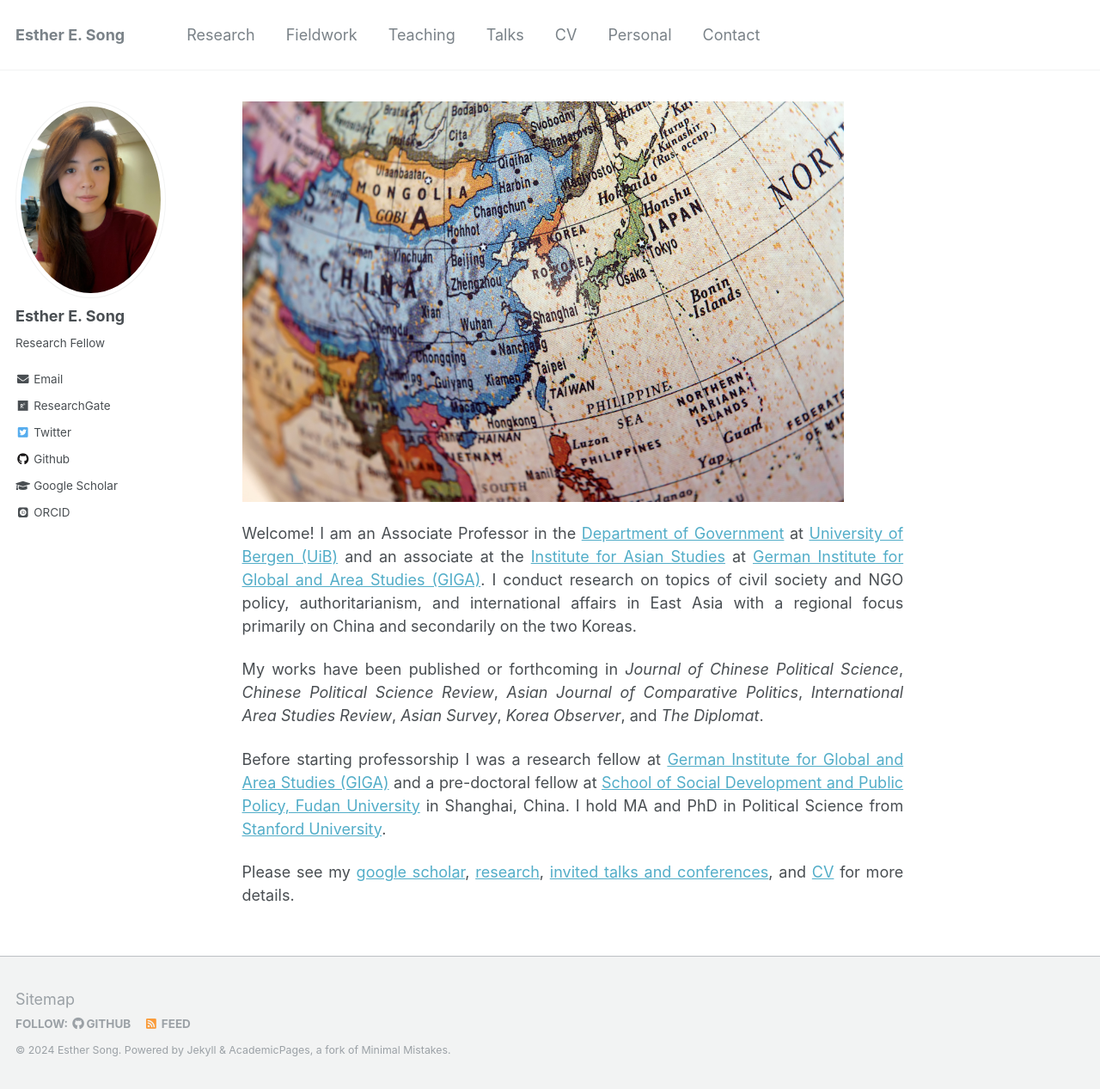
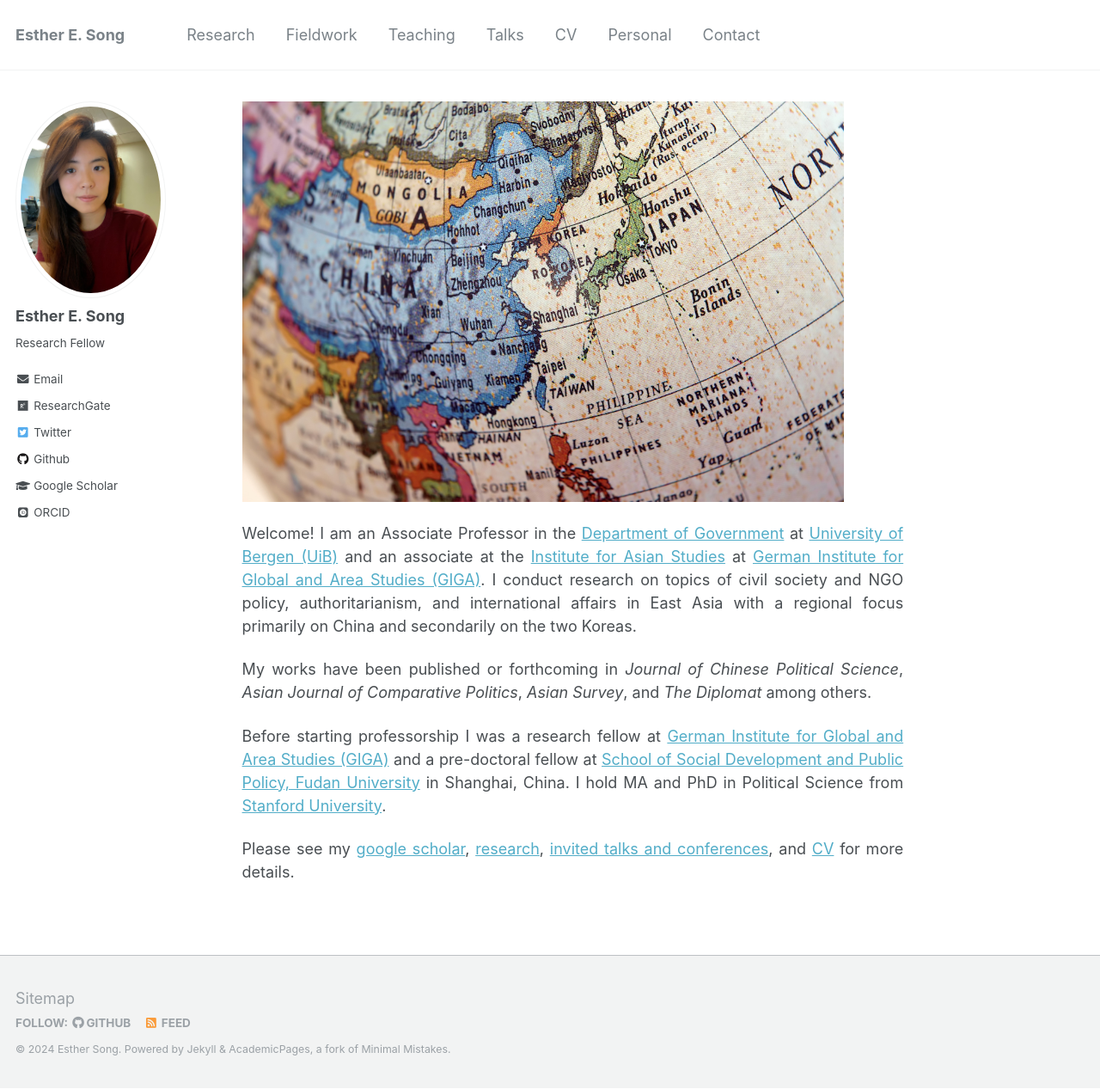
Before and after one commit to ehsong/ehsong.github.io, a Jekyll site: the page built from _pages/about.md, in a window 1280 px wide and 1267 px high. Shown: the whole window at 86% size. Built offline with Jekyll 4.4.1, drawn with Linux system fonts in a browser that asks for light colours; some web fonts are replaced.

Commit message:
Update about.md

```diff
--- a/_pages/about.md
+++ b/_pages/about.md
@@ -11,7 +11,7 @@ redirect_from:
 
 Welcome! I am an Associate Professor in the [Department of Government](https://www.uib.no/en/gov) at [University of Bergen (UiB)](https://www.uib.no/en) and an associate at the [Institute for Asian Studies](https://www.giga-hamburg.de/en/institutes/giga-institute-for-asian-studies/) at [German Institute for Global and Area Studies (GIGA)](https://www.giga-hamburg.de/en/). I conduct research on topics of civil society and NGO policy, authoritarianism, and international affairs in East Asia with a regional focus primarily on China and secondarily on the two Koreas.
 
-My works have been published or forthcoming in *Journal of Chinese Political Science*, *Chinese Political Science Review*, *Asian Journal of Comparative Politics*, *International Area Studies Review*, *Asian Survey*, *Korea Observer*, and *The Diplomat*.
+My works have been published or forthcoming in *Journal of Chinese Political Science*, *Asian Journal of Comparative Politics*, *Asian Survey*, and *The Diplomat* among others.
 
 Before starting professorship I was a research fellow at [German Institute for Global and Area Studies (GIGA)](https://www.giga-hamburg.de/en/) and a pre-doctoral fellow at [School of Social Development and Public Policy, Fudan University](https://www.fudan.edu.cn/en/2019/0514/c295a96700/page.htm) in Shanghai, China. I hold MA and PhD in Political Science from [Stanford University](https://stanford.edu).
 
```
